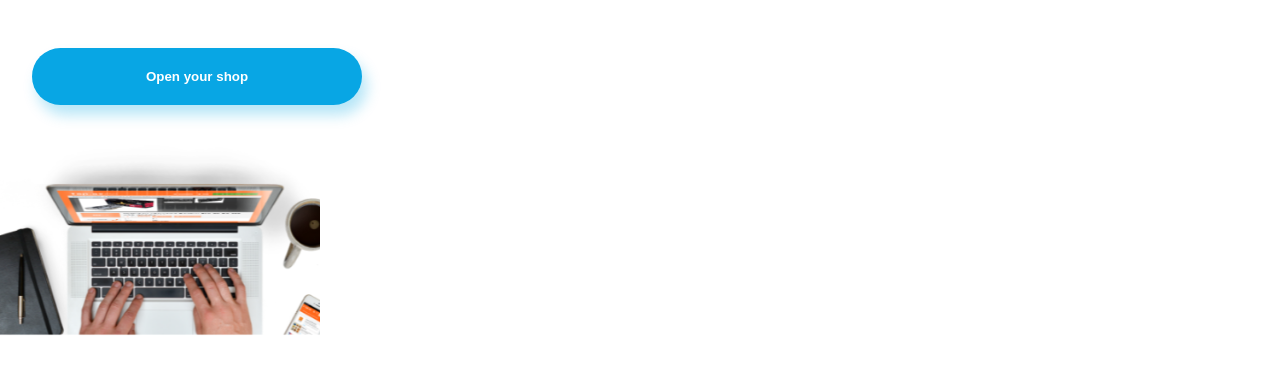
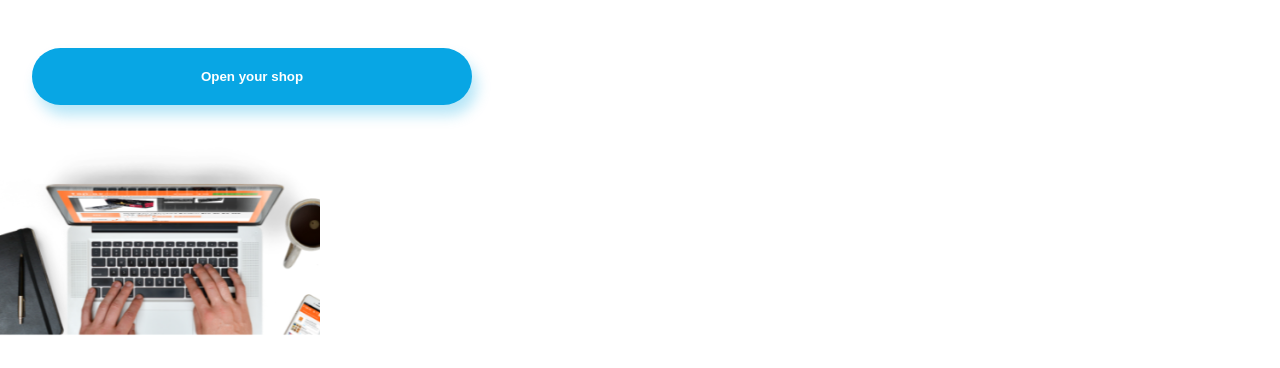
Before and after one commit to TKadyear/oxygen-shop, a website built with Vite: page src/index.html in a window 1280 px wide. Shown: the part 230-598 px from the top of the page. Built offline with nearby package versions, Linux system fonts and the light colour scheme.

Commit message:
Bug Fixed on header, changed the width of the button to get the layout right

```diff
--- a/src/css/style.css
+++ b/src/css/style.css
@@ -135,7 +135,7 @@ header >img{
   justify-self: flex-end;
 }
 .info-header button{
-  width: 330px;
+  max-width: 440px;
 }
 .section__info h2{
   text-align: center;
```
